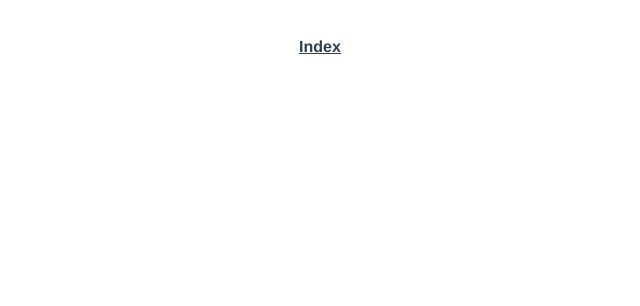
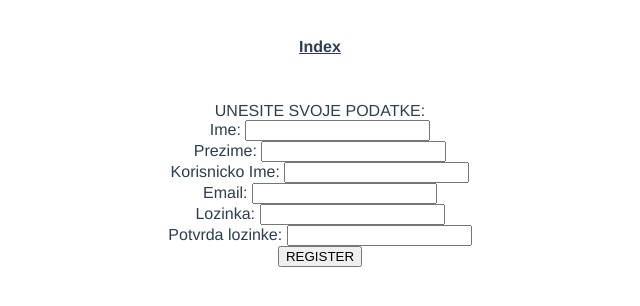
Before and after one commit to kaeyish/ProjekatWeb, a Vue app in the folder frontend/: page /register in a window 1280 px wide. Before the commit this address had no page. Shown: the top 306 px of the page, without its empty margins (320-960 px from the left). Built offline with nearby package versions, Linux system fonts and the light colour scheme.

Commit message:
Dodate recenzije i pretraga

```diff
--- a/frontend/src/router/index.js
+++ b/frontend/src/router/index.js
@@ -9,6 +9,8 @@ import LoginView from '../views/LogInView.vue'
 import ZanroviView from '../views/ZanrView.vue'
 import DodajZanrView from '../views/DodajZanrView.vue'
 import PretragaKnjigeView from '../views/PretragaKnjigeView.vue'
+import RegisterView from '../views/RegisterView.vue'
+import RecenzijeView from '../views/RecenzijeView.vue'
 
 const routes = [
   {
@@ -33,6 +35,11 @@ const routes = [
     path: '/login',
     name: 'login',
     component: LoginView
+  },
+  {
+    path:'/register',
+    name:'register',
+    component: RegisterView
   },
   {
     path:'/korisnici',
@@ -65,6 +72,11 @@ const routes = [
     component: DodajZanrView
   },
   {
+    path: '/recenzije',
+    name : 'recenzije',
+    component : RecenzijeView
+  },
+  {
     path: '/pretraga',
     name: 'pretraga',
     component: PretragaKnjigeView
--- a/frontend/src/views/DodajZanrView.vue
+++ b/frontend/src/views/DodajZanrView.vue
@@ -3,6 +3,7 @@
   <input v-model="zanr.naziv">
   <br>
   <button v-on:click="submit()">submit</button>
+  <br>
 </template>
 
 <script>
--- a/frontend/src/views/HomeView.vue
+++ b/frontend/src/views/HomeView.vue
@@ -4,16 +4,30 @@
     <HelloWorld msg="Welcome to Your Vue.js App"/>
   </div> -->
   <h1>WELCOME</h1>
+  <h4>Pretraga knjiga po naslovu</h4>
+      <input type="text" v-model="searchTerm" placeholder="Naziv knjige">
+      <button @click="search">Search</button>
 </template>
 
 <script>
 // @ is an alias to /src
 //import HelloWorld from '@/components/HelloWorld.vue'
 
+//import axios from 'axios';
+
 export default {
-  name: 'HomeView',
-  // components: {
-  //   HelloWorld
-  // }
-}
+  name: 'HomePage',
+  data() {
+    return {
+      searchTerm:'',
+    };
+  },
+  methods: {
+    search(){
+      if(this.searchTerm){
+        this.$router.push({path:'/pretraga',query:{searchTerm:this.searchTerm}});
+      }
+    },
+},
+};
 </script>
--- /dev/null
+++ b/frontend/src/views/RecenzijeView.vue
@@ -0,0 +1,39 @@
+<template>
+    <div id="recenzije">
+      Recenzije
+      <li v-for="recenzija of recenzije"
+              :key="recenzija.id"
+              :recenzija="recenzija">
+               {{ recenzija.tekst }}
+      </li>
+    </div>
+  </template>
+
+  <script>
+  export default {
+      name: 'SveRecenzije',
+      data: function() {
+              return {
+                  recenzije: [],
+              }
+          },
+          mounted: function () {
+              fetch('http://localhost:9090/recenzije')
+              .then(response => response.json())
+                  .then(data => {console.log("Success:", data); this.recenzije = data})
+                  .catch((error) => {
+                      console.error("Error:", error);
+                  });
+              },
+              methods:
+          {
+              loadZanr(recenzija) {
+              this.$router.push('/recenzija/'+recenzija.id);
+          }
+        }
+  }
+  </script>
+
+  <style>
+
+  </style>
--- /dev/null
+++ b/frontend/src/views/RegisterView.vue
@@ -0,0 +1,93 @@
+
+<template>
+    <p/>
+        UNESITE SVOJE PODATKE:
+        <form name="register-form" >
+        <div class="mb-3">
+            <label for="ime">Ime: </label>
+            <input id="ime" type="text" v-model="ime" />
+        </div>
+        <div class="mb-3">
+            <label for="prezime">Prezime: </label>
+            <input id="prezime" type="text" v-model="prezime" />
+        </div>
+
+        <div class="mb-3">
+            <label for="korisnickoIme">Korisnicko Ime: </label>
+            <input id="korisnickoIme" type="text" v-model="korisnickoIme" />
+        </div>
+        <div class="mb-3">
+        <label for="email">Email: </label>
+        <input id="email" type="email" v-model="email" />
+      </div>
+      <div class="mb-3">
+        <label for="lozinka">Lozinka: </label>
+        <input id="lozinka" type="password" v-model="lozinka" />
+      </div>
+      <div class="mb-3">
+        <label for="potvrdaLozinke">Potvrda lozinke: </label>
+        <input id="potvrdaLozinke" type="password" v-model="potvrdaLozinke" />
+      </div>
+      <button class="btn btn-outline-dark" type="submit" v-on:click.prevent = "submit()" >
+        REGISTER
+      </button>
+
+</form>
+</template>
+
+<script>
+export default{
+    name:'RegisterView',
+    data() {
+    return {
+    ime:'',
+    prezime:'',
+      email: '',
+      lozinka: '',
+      potvrdaLozinke:'',
+      korisnickoIme:''
+    };
+  },
+  methods: {
+    submit() {
+      const payload = {
+        email: this.email,
+        lozinka: this.lozinka,
+        ime: this.ime,
+        prezime: this.prezime,
+        potvrdaLozinke: this.potvrdaLozinke,
+        korisnickoIme: this.korisnickoIme
+      };
+
+      fetch('http://localhost:9090/api/registracija', {
+        method: 'POST',
+        credentials: 'include',
+        headers: {
+          'Content-Type': 'application/json'
+        },
+        body: JSON.stringify(payload)
+      })
+        .then((res) => {
+          console.log(res);
+          if (res.ok) {
+            return res.json();
+          } else {
+            throw new Error('Registration failed');
+          }
+        })
+        .then((data) => {
+          console.log(data);
+            this.$router.push('/userProfile');
+        })
+        .catch((err) => {
+          console.log(err);
+          alert('Something went wrong!');
+        });
+    }
+  }
+};
+
+</script>
+
+<style>
+</style>
```
